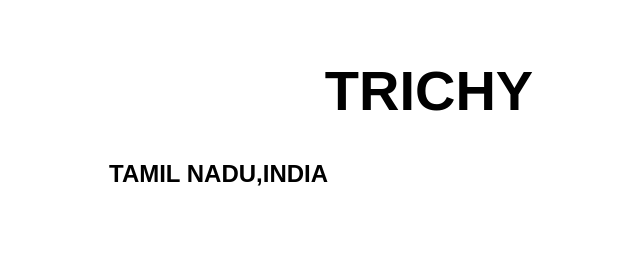
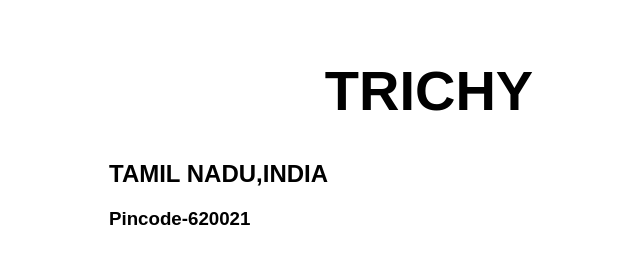
Before and after one commit to AAFRINFATHIMA/aafrinF, a website: page src/index.html in a window 1280 px wide. Shown: the whole page, without its empty margins (211-851 px from the left). Drawn offline with Linux system fonts and the light colour scheme.

Commit message:
added pincode

```diff
--- a/src/index.html
+++ b/src/index.html
@@ -12,6 +12,7 @@
   <main>
     <h1>TRICHY</h1>
     <h2>TAMIL NADU,INDIA</h2>
+    <h3>Pincode-620021</h3>
   </main>
 </body>
 
```
